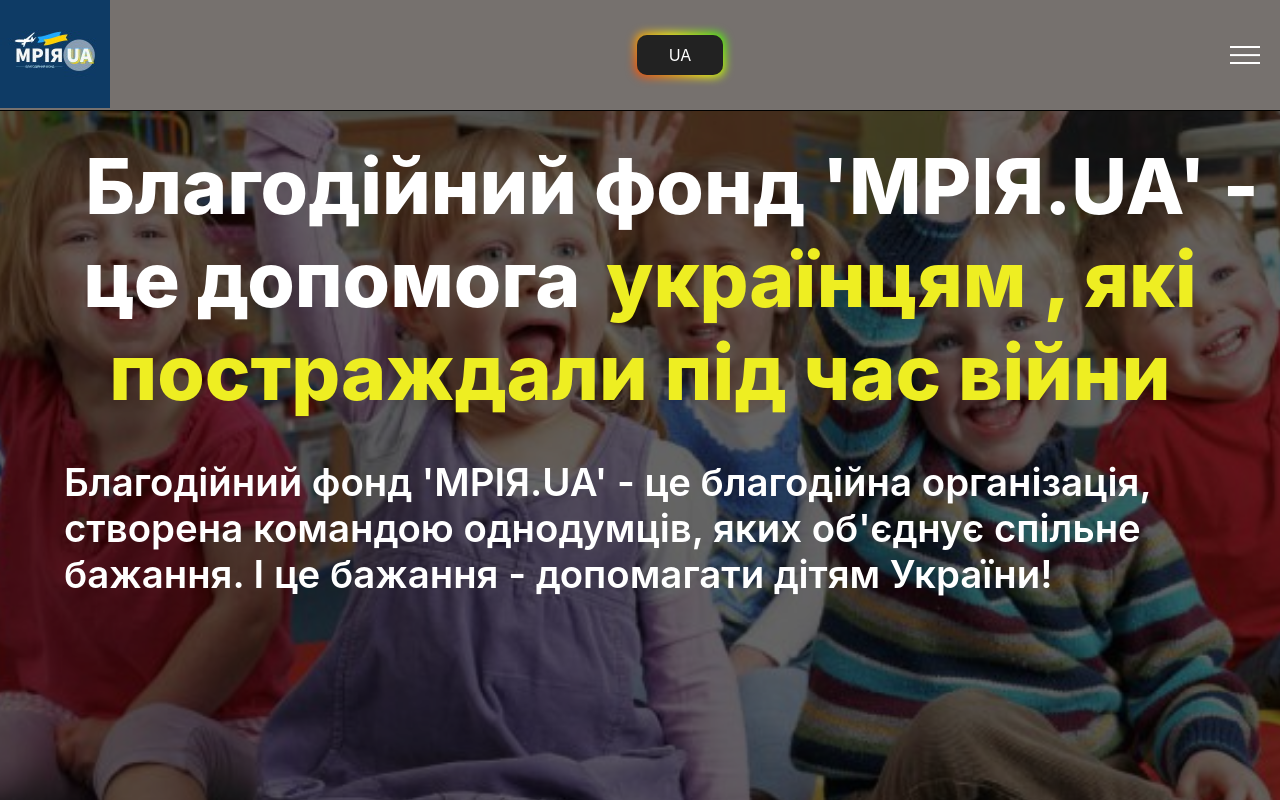
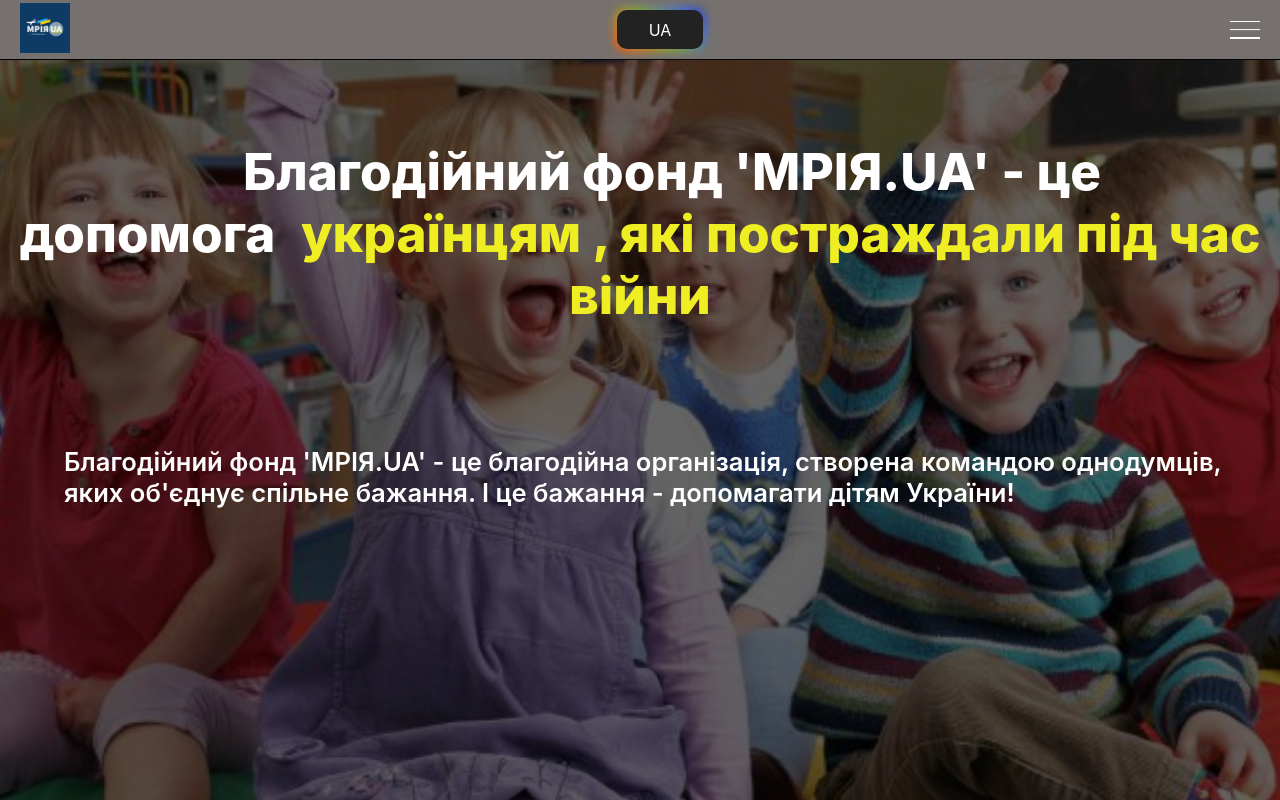
Before and after one commit to 19thanks96/bfmriya, a React (Create React App) app: page / in a window 1280 px wide. Shown: the top 800 px of the page. Built offline with nearby package versions, Linux system fonts and the light colour scheme.

Commit message:
add styles and offerts

```diff
--- a/package.json
+++ b/package.json
@@ -41,5 +41,6 @@
       "last 1 firefox version",
       "last 1 safari version"
     ]
-  }
+  },
+  "module": "script"
 }
--- a/src/index.scss
+++ b/src/index.scss
@@ -1,3 +1,8 @@
+*{
+  margin: 0;
+  padding: 0;
+}
+
 body {
   margin: 0;
   font-family: -apple-system, BlinkMacSystemFont, 'Segoe UI', 'Roboto', 'Oxygen',
@@ -17,5 +22,5 @@
 }
 
 .wrapper-page {
-  padding-top: 100px;
+  padding-top: 60px;
 }
--- a/src/pages/Contacts/Contacts.jsx
+++ b/src/pages/Contacts/Contacts.jsx
@@ -10,6 +10,6 @@
         <InfoContacts/>
         <GoogleMap></GoogleMap>
         </div>
-        <Footer/>
+        <Footer />
     </section>
 )
--- a/src/pages/Contacts/Footer.jsx
+++ b/src/pages/Contacts/Footer.jsx
@@ -1,14 +1,18 @@
-import oferta from '../../shared/offerta.docx'
+import ofertaUa from '../../shared/offerta-ua.pdf'
+import ofertaEn from '../../shared/offerta-en.pdf'
+import useLocalStorage from "../../hooks/use-localstorage.js";
 import inst from '../../imgs/svg/instagram_black_logo_icon_147122.svg'
 import tg from '../../imgs/svg/telegram_logo_icon_144811.svg'
 
 export const Footer = () => {
+    const [language] = useLocalStorage('language');
+
     return(
         <section className='footer-contacts'>
             <a href='https://t.me/bfmriya_ua' target="_blank" rel="noopener noreferrer">
                 <img src={tg} alt="telegram icon" width='50px'/>
             </a>
-            <a href={oferta} target="_blank" className="underline" rel="noopener noreferrer">Оферта</a>
+            <a href={language === 'ua' ? ofertaUa : ofertaEn} target="_blank" className="underline" rel="noopener noreferrer">Оферта</a>
             <a href='https://instagram.com/fond.mriya.ua?igshid=YmMyMTA2M2Y=' target="_blank" rel="noopener noreferrer">
                 <img src={inst} alt="instagram icon" width='50px'/>
             </a>
--- a/src/pages/Contacts/contacs.scss
+++ b/src/pages/Contacts/contacs.scss
@@ -1,8 +1,7 @@
 @import '../../shared/Typography/colors.scss';
 
 .contacs{
-    background-color: $secondary;
-    padding-top: 20vh;
+    background-color: $success;
 }
 
 .contact-section{
@@ -44,7 +43,6 @@
     .contacs.wrapper-page{
         display: grid;
         grid-template-columns: 1fr 1fr;
-        padding-bottom: 20px;
     }
     .wrapper-contact img{
         width: 50px;
@@ -64,7 +62,7 @@
     }
     .footer-contacts{
         margin: 0px;
-        padding: 0px;
+        padding: 20px 0 0 0;
 
     }
 }
--- a/src/pages/Home/components/MainBlock/MainBlock.scss
+++ b/src/pages/Home/components/MainBlock/MainBlock.scss
@@ -67,4 +67,16 @@
     .main-photo::before {
         bottom: 0;
     }
+    .primary-text-main-block{
+        font-size: 4vw;
+        top: 10vh;
+    }
+    .secondary-text-main-block{
+        font-size: 4vw;
+        top: 10vh;
+    }
+    .thierd-text-main-block{
+        font-size: 2vw;
+        top: 25vh;
+    }
   }
--- a/src/pages/Layout/Link/Link.scss
+++ b/src/pages/Layout/Link/Link.scss
@@ -13,6 +13,10 @@
     border-bottom: 1px solid black;
     justify-content: space-between;
     max-height: 110px;
+    height: 59px;
+    a img{
+        margin-left: 20px;
+    }
 }
 
 .change-lang{
@@ -37,10 +41,11 @@
     45deg,
     #ff0000,
     #ff7300,
-    #fffb00,
-    #48ff00,
+    $success,
+    $primary,
+    $tertiary,
+    $warning,
     #00ffd5,
-    #002bff,
     #7a00ff,
     #ff00c8,
     #ff0000
--- a/src/pages/Layout/NavBar/NavBar.jsx
+++ b/src/pages/Layout/NavBar/NavBar.jsx
@@ -34,7 +34,7 @@
       }
     return(
     <nav  className="navbar">
-            <RouterLink to="/"><img  src={logo} alt='logo'/></RouterLink>
+            <RouterLink to="/"><img  src={logo} alt='logo' height='50px' width='50px'/></RouterLink>
         <div className="change-lang" onClick={handleLanguageChange}>
                 {language === 'ua' ? 'EN' : 'UA'}
         </div>
--- a/src/pages/Layout/NavBar/NavItem.jsx
+++ b/src/pages/Layout/NavBar/NavItem.jsx
@@ -1,5 +1,5 @@
 export const NavItem = ({children}) => (
-    <div className=".nav-item">
+    <div className="nav-item">
         {children}
     </div>
 )
--- a/src/pages/Layout/burger-menu.scss
+++ b/src/pages/Layout/burger-menu.scss
@@ -80,14 +80,25 @@
     flex-wrap: nowrap;
 }
 
-.link{
-
+.link {
     font-size: 10vw;
     font-weight: 700;
     text-decoration: none;
     margin-bottom: 5vw;
+
+    &:hover {
+        animation-duration: 0.3s;
+        color: red;
+        font-weight: 800;
+    }
 }
 
-.link:hover{
-    color: red;
+@media (min-width: 700px) {
+    .link{
+        font-size: 50px;
+        font-weight: 600;
+    }
+    .menu__body._active{
+        align-items: flex-end;
+    }
 }
--- a/src/shared/Button/Button.scss
+++ b/src/shared/Button/Button.scss
@@ -1,8 +1,9 @@
+@import'../Typography/colors.scss';
 button{
     border: none;
     padding: 10px 35px;
     border-radius: 50px;
-    background-color: #eeee22;
+    background-color: $warning;
     transition: transform 0.3s ;
     .start-position{
         display: flex;
```
Also changed, not shown: 2 other files (tests, documents, lock files or other folders).
